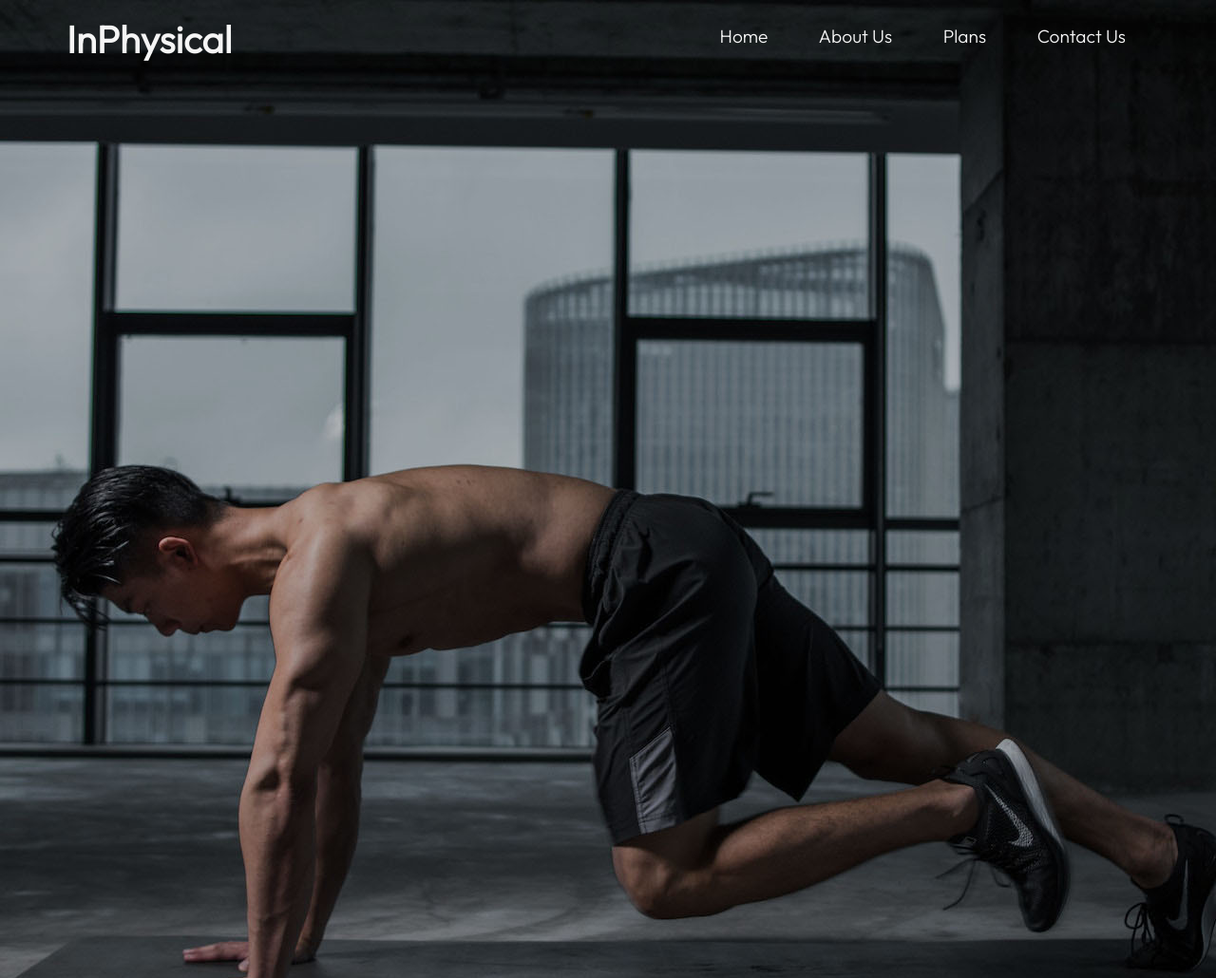
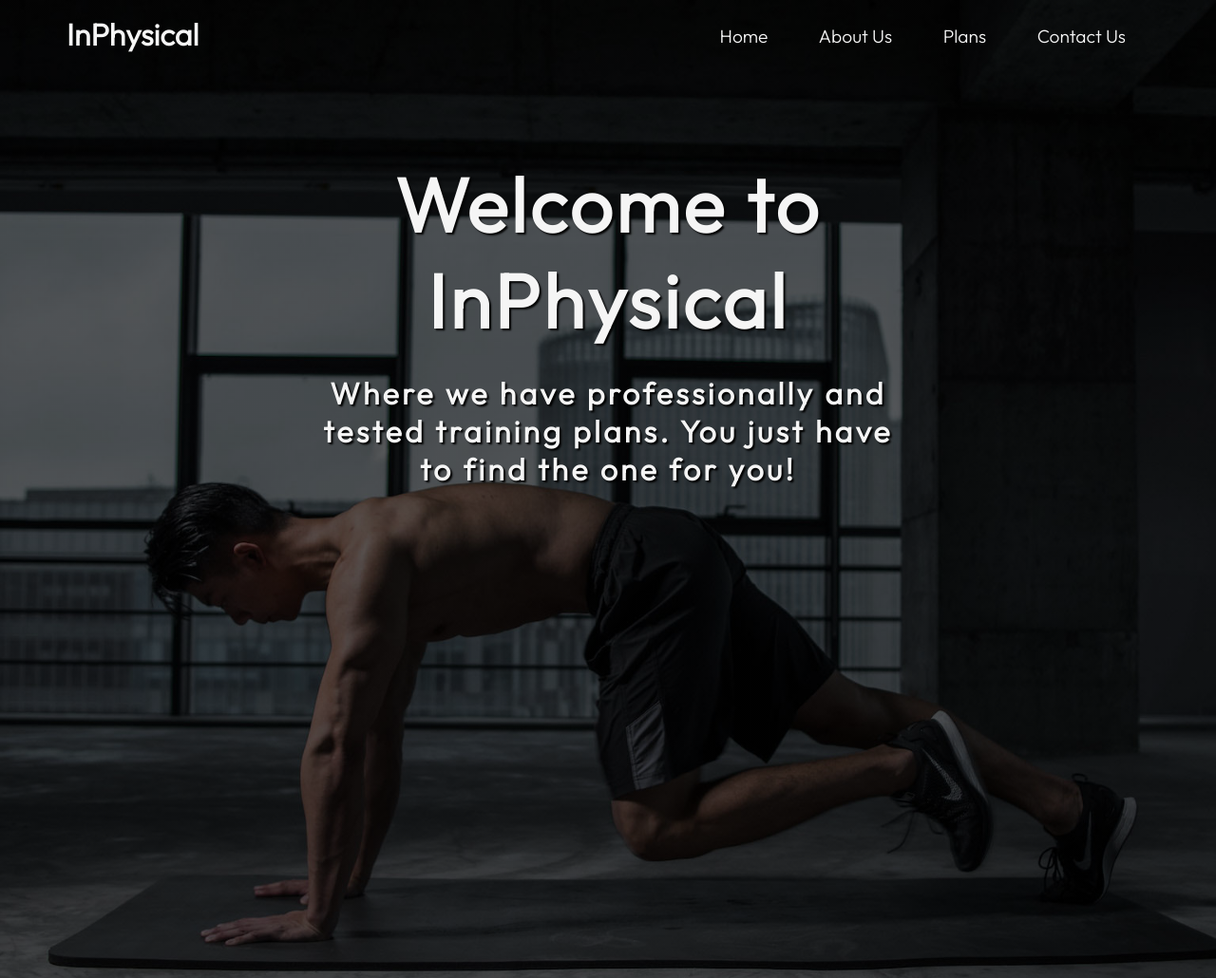
Before and after one commit to danieljcave/inphysical-website, a plain HTML site: page index.html in a window 1280 px wide. Shown: the top 1030 px of the page at 95% size. Drawn offline with Linux system fonts and the light colour scheme.

Commit message:
Add hero image heading and styling

```diff
--- a/assets/css/style.css
+++ b/assets/css/style.css
@@ -6,10 +6,6 @@ body{
     color: #f5f5f5;
     margin: 0;
     padding: 0;
-}
-
-h1{
-    font-size: 250%;
 }
 
 /*Website Container*/
@@ -44,10 +40,33 @@ h1{
 }
 
 /*Hero Image*/
-#hero-image{
-    background-image: url("/assets/images/hero-image-xl.jpeg");
-    background-position: center center;
+.hero-content{
+    background-image:linear-gradient(rgba(0, 0, 0, 0.5),rgba(0, 0, 0, 0.5)), url("/assets/images/hero-image-xl.jpeg");
+    background-position: center;
     background-repeat: no-repeat;
+    background-size: cover;
     height: 75rem;
-    width: auto;
+    width: 100%;
 }
+
+/*Hero Text*/
+.hero-text{
+    text-align: center;
+    position: absolute;
+    top: 40%;
+    left: 50%;
+    transform: translate(-50%, -50%);
+}
+
+.hero-text h1{
+    font-size: 5rem;
+    text-shadow: 2px 2px 2px black;
+    margin-bottom: 0;
+    letter-spacing: .2rem;
+}
+
+.hero-text h2{
+    font-size: 2rem;
+    text-shadow: 2px 2px 2px black;
+    letter-spacing: .2rem;
+}
--- a/index.html
+++ b/index.html
@@ -1,15 +1,16 @@
 <!DOCTYPE html>
 <html lang="en">
   <head>
-    <meta charset="UTF-8">
-    <meta http-equiv="X-UA-Compatible" content="IE=edge">
-    <meta name="viewport" content="width=device-width, initial-scale=1.0">
+    <meta charset="UTF-8" />
+    <meta http-equiv="X-UA-Compatible" content="IE=edge" />
+    <meta name="viewport" content="width=device-width, initial-scale=1.0" />
 
-    <link rel="stylesheet" href="assets/css/style.css" type="text/css">
+    <link rel="stylesheet" href="assets/css/style.css" type="text/css" />
 
     <title>InPhysical Workout Plans</title>
   </head>
   <body>
+    <header>
       <!-- Website Container For all code -->
       <div class="container">
         <!--InPhysical Website Title-->
@@ -24,8 +25,18 @@
           </ul>
         </nav>
       </div>
-    <div class="hero-content">
-        <div id="hero-image"></div>
+    </header>
+    <main>
+    <!--Hero Image-->
+      <section class="hero-content">
+        <div class="hero-text">
+          <h1>Welcome to InPhysical</h1>
+          <h2>
+            Where we have professionally and tested training plans. You just
+            have to find the one for you!
+          </h2>
         </div>
+      </section>
+    </main>
   </body>
 </html>
```
Lines whose indentation alone changed are shown as unchanged.
